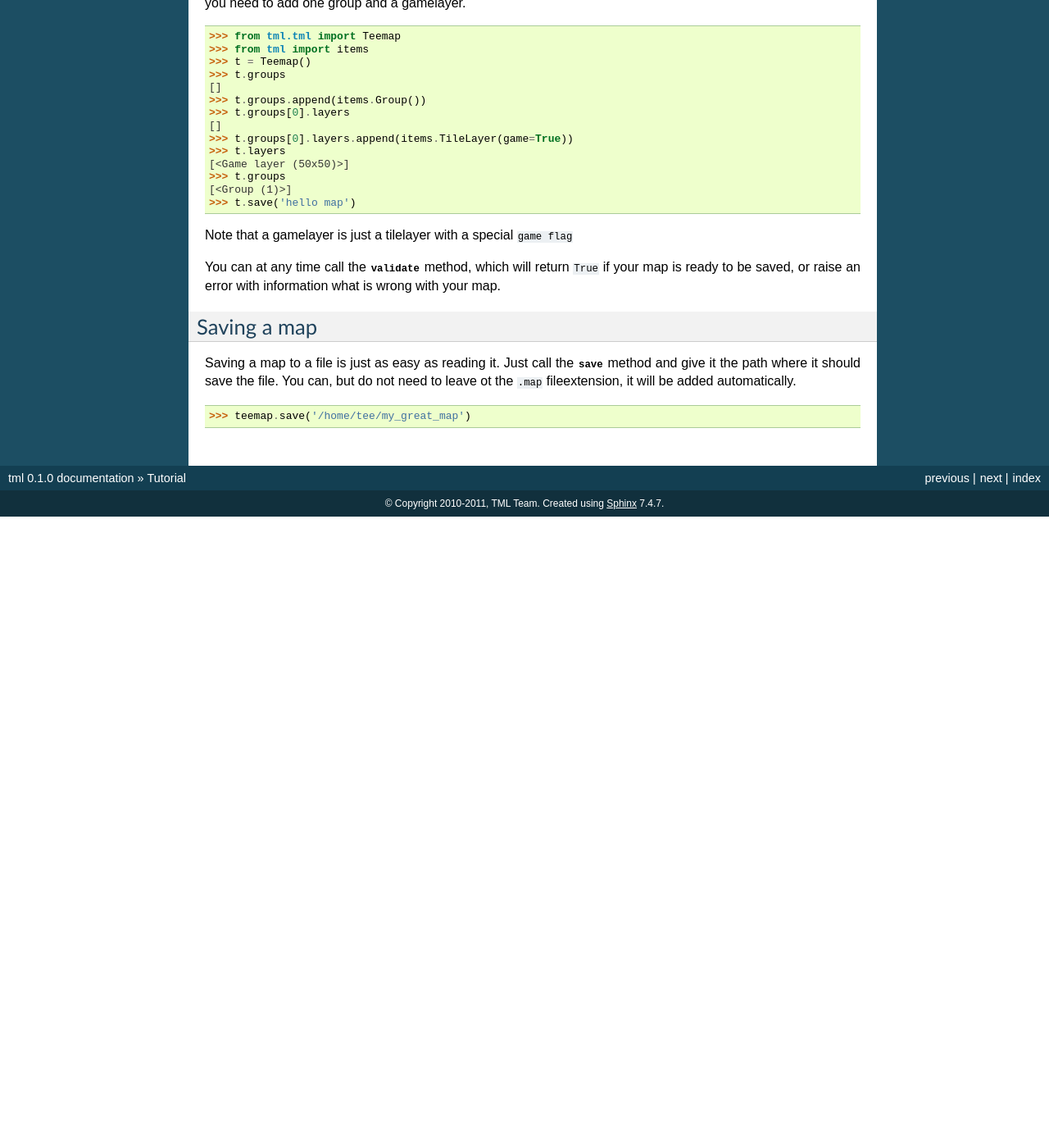
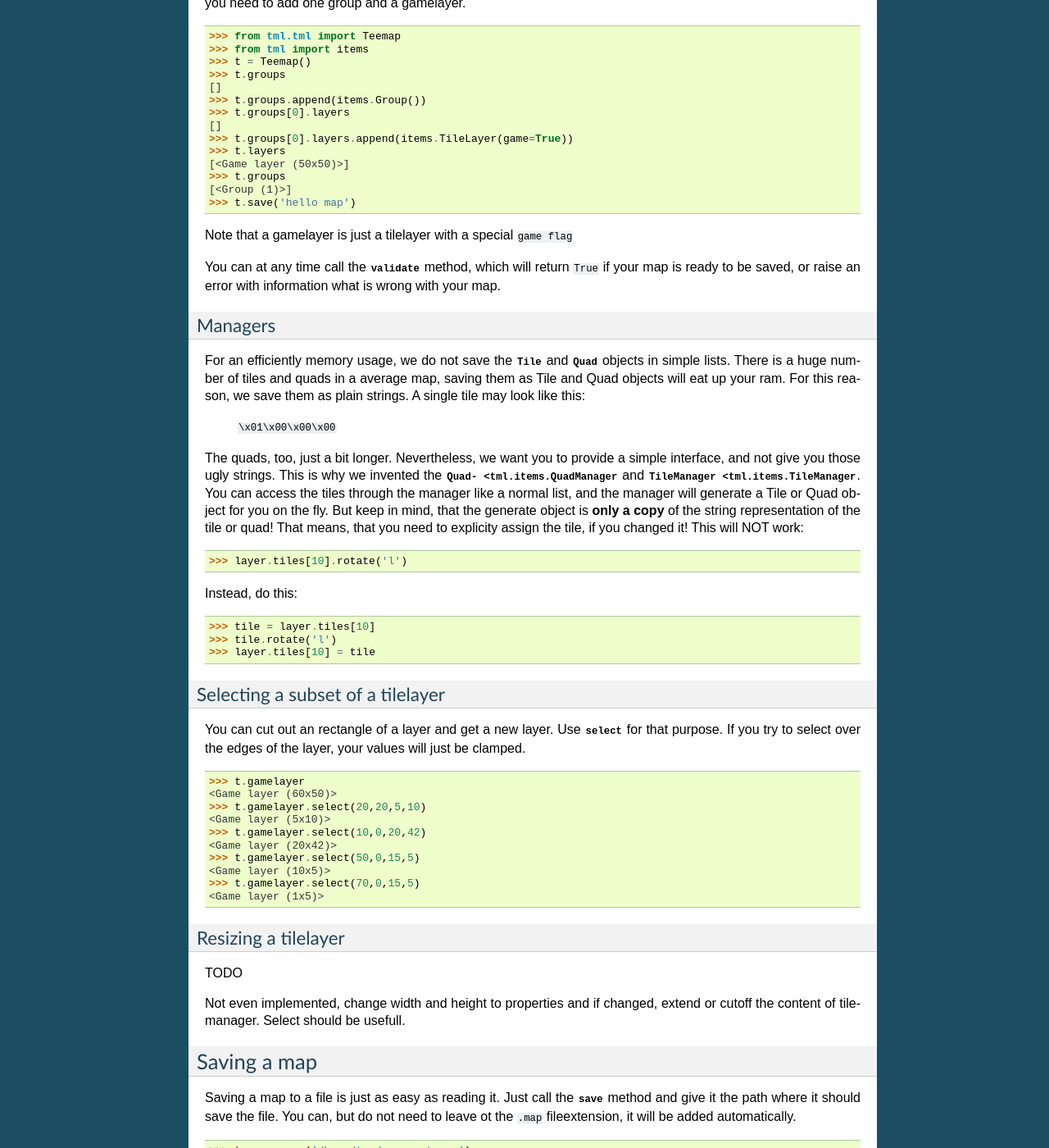
Before and after one commit to erdbeere/tml, a Sphinx documentation site: the page built from docs/tutorial.rst, in a window 1280 px wide and 1400 px high, scrolled down 761 px. Shown: the whole window at 82% size. Built offline with Sphinx 7.4.7, drawn with Linux system fonts in a browser that asks for light colours; before the commit the page ends 1391 px from its top, so only the background shows below that; some of the changed text lies outside the part shown.

Commit message:
Docs update.

```diff
--- a/docs/classes.rst
+++ b/docs/classes.rst
@@ -32,5 +32,5 @@ Teemap
 Header
 ======
 
-.. autoclass:: tml.tml.Header
+.. autoclass:: tml.datafile.Header
    :members:
--- a/docs/index.rst
+++ b/docs/index.rst
@@ -6,8 +6,7 @@
 Welcome to TeeworldsMapLib's documentation!
 ===========================================
 
-The TeeworldsMapLib is a python module which makes it possible to read, modify
-and save teeworlds map files without using the original Teeworlds client.
+.. automodule:: tml.tml
 
 Contents:
 
--- a/docs/tutorial.rst
+++ b/docs/tutorial.rst
@@ -65,6 +65,61 @@ You can at any time call the :meth:`validate <tml.tml.Teemap.validate>`
 method, which will return ``True`` if your map is ready to be saved, or raise
 an error with information what is wrong with your map.
 
+Managers
+--------
+
+For an efficiently memory usage, we do not save the :class:`Tile
+<tml.items.Tile>` and :class:`Quad <tml.items.Quad>` objects in simple lists.
+There is a huge number of tiles and quads in a average map, saving them as
+Tile and Quad objects will eat up your ram. For this reason, we save them as
+plain strings. A single tile may look like this:
+
+   ``\x01\x00\x00\x00``
+
+The quads, too, just a bit longer. Nevertheless, we want you to provide a
+simple interface, and not give you those ugly strings. This is why we invented
+the :class:`Quad- <tml.items.QuadManager` and :class:`TileManager
+<tml.items.TileManager`. You can access the tiles through the manager like a
+normal list, and the manager will generate a Tile or Quad object for you on the
+fly. But keep in mind, that the generate object is **only a copy** of the
+string representation of the tile or quad! That means, that you need to
+explicity assign the tile, if you changed it! This will NOT work:
+
+  >>> layer.tiles[10].rotate('l')
+
+Instead, do this:
+
+  >>> tile = layer.tiles[10]
+  >>> tile.rotate('l')
+  >>> layer.tiles[10] = tile
+
+Selecting a subset of a tilelayer
+---------------------------------
+
+You can cut out an rectangle of a layer and get a new layer. Use :meth:`select
+<tml.items.TileLayer.select>` for that purpose. If you try to select over the
+edges of the layer, your values will just be clamped.
+
+  >>> t.gamelayer
+  <Game layer (60x50)>
+  >>> t.gamelayer.select(20,20,5,10)
+  <Game layer (5x10)>
+  >>> t.gamelayer.select(10,0,20,42)
+  <Game layer (20x42)>
+  >>> t.gamelayer.select(50,0,15,5)
+  <Game layer (10x5)>
+  >>> t.gamelayer.select(70,0,15,5)
+  <Game layer (1x5)>
+
+
+Resizing a tilelayer
+--------------------
+
+TODO
+
+Not even implemented, change width and height to properties and if changed,
+extend or cutoff the content of tilemanager. Select should be usefull.
+
 Saving a map
 ============
 
```
Also changed, not shown: other parts of docs/tutorial.rst (+2 -2 lines).
